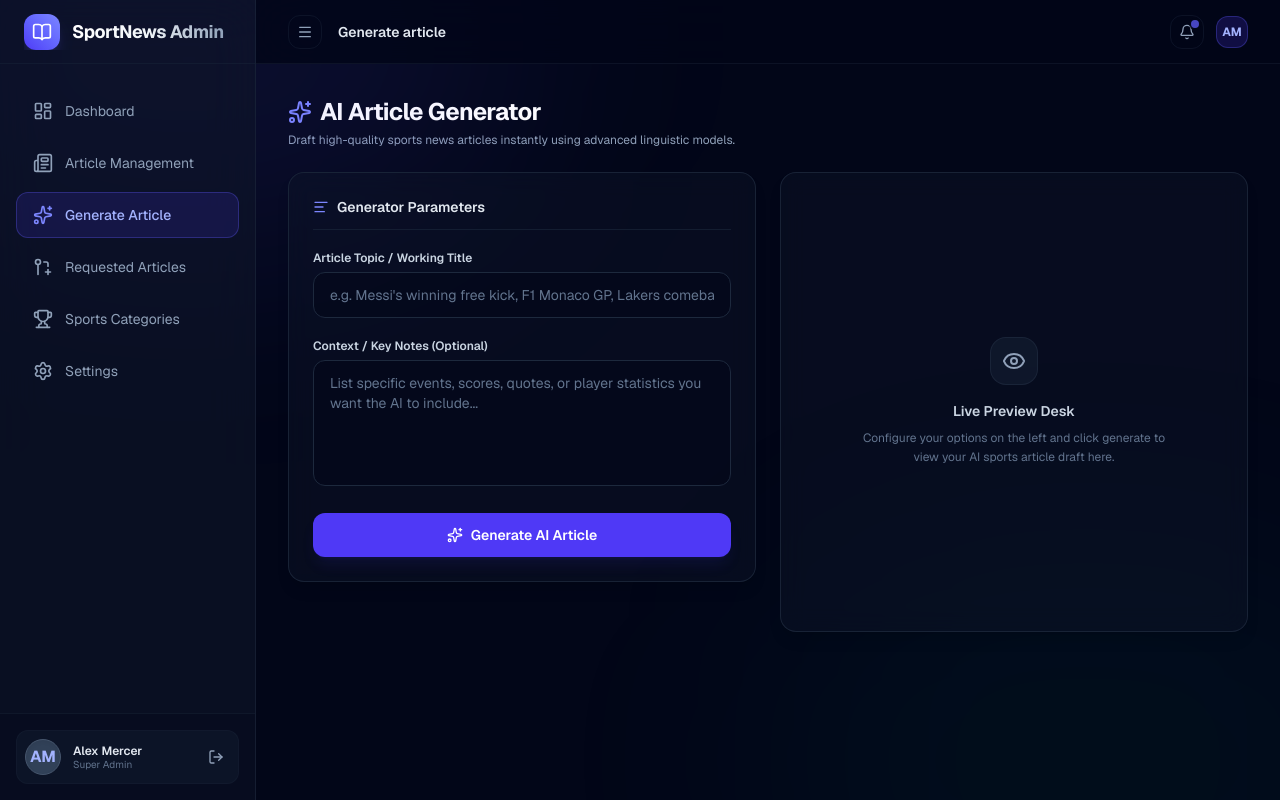
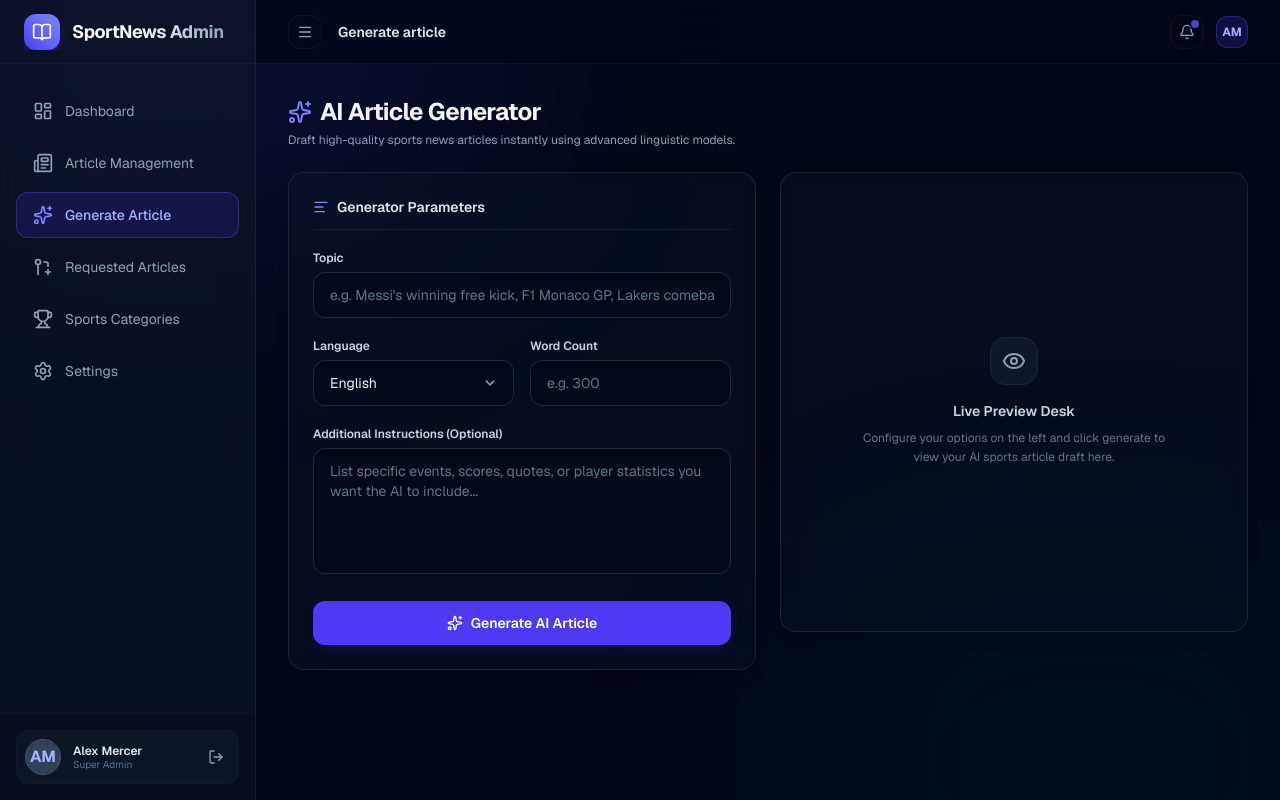
Before and after one commit to murad403/sport-news-admin, a Next.js app: page /en/admin/generate-article in a window 1280 px wide. Built offline with nearby package versions, Linux system fonts and the light colour scheme.

Commit message:
feat: implement GenerateArticlePage with mock AI content generation features

```diff
--- a/src/components/admin/generate-article/GenerateArticlePage.tsx
+++ b/src/components/admin/generate-article/GenerateArticlePage.tsx
@@ -1,7 +1,7 @@
 "use client";
 
 import React, { useState, useEffect } from "react";
-import { Sparkles, Save, Trash2, Send, Plus, X, Globe, Eye, AlignLeft, Image as ImageIcon } from "lucide-react";
+import { Sparkles, X, Globe, Eye, AlignLeft, Image as ImageIcon } from "lucide-react";
 import { useToast } from "@/components/ui/toast";
 
 export default function GenerateArticlePage() {
@@ -10,6 +10,8 @@ export default function GenerateArticlePage() {
   // Generator input states
   const [promptTitle, setPromptTitle] = useState("");
   const [promptDescription, setPromptDescription] = useState("");
+  const [language, setLanguage] = useState("English");
+  const [wordCount, setWordCount] = useState("");
   const tone = "Professional";
 
   // Status states
@@ -60,26 +62,95 @@ export default function GenerateArticlePage() {
   // Generate article details depending on user prompt keywords
   const generateMockArticle = () => {
     const titleLower = promptTitle.toLowerCase();
+    const isItalian = language === "Italian";
     let title = "";
     let content = "";
     let suggestedTags: string[] = [];
 
+    // Helper to adjust word count dynamically
+    const adjustWordCount = (text: string, targetCount: number): string => {
+      const words = text.split(/\s+/);
+      if (words.length >= targetCount) {
+        return words.slice(0, targetCount).join(" ") + "...";
+      }
+
+      let currentText = text;
+      let currentWords = words.length;
+
+      const englishFiller = [
+        "\n\nFurthermore, this development has sparked intense debates among experts who question the long-term sustainability of such high-performance regimes.",
+        "\n\nIn addition, fans are expressing their excitement across social media platforms, making it one of the most talked-about topics of the week.",
+        "\n\nAs the season progresses, team coordinators are looking to adjust their training protocols to harness these findings for future matches.",
+        "\n\nUltimately, only time will tell if this milestone will serve as a turning point for the franchise or merely a temporary flash in the pan."
+      ];
+
+      const italianFiller = [
+        "\n\nInoltre, questo sviluppo ha suscitato intensi dibattiti tra gli esperti, che mettono in dubbio la sostenibilità a lungo termine di regimi così ad alte prestazioni.",
+        "\n\nInoltre, i fan stanno esprimendo il loro entusiasmo sulle piattaforme di social media, rendendolo uno degli argomenti più discussi della settimana.",
+        "\n\nCon il progredire della stagione, i coordinatori del team stanno cercando di adattare i loro protocolli di allenamento per sfruttare questi risultati per le partite future.",
+        "\n\nIn definitiva, solo il tempo dirà se questa pietra miliare servirà da punto di svolta per la franchigia o semplicemente come un fuoco di paglia temporaneo."
+      ];
+
+      const filler = isItalian ? italianFiller : englishFiller;
+      let fillerIdx = 0;
+
+      while (currentWords < targetCount && fillerIdx < filler.length) {
+        currentText += filler[fillerIdx];
+        currentWords = currentText.split(/\s+/).length;
+        fillerIdx++;
+      }
+
+      const finalWords = currentText.split(/\s+/);
+      if (finalWords.length > targetCount) {
+        return finalWords.slice(0, targetCount).join(" ") + "...";
+      }
+      return currentText;
+    };
+
     if (titleLower.includes("messi") || titleLower.includes("miami") || titleLower.includes("soccer") || titleLower.includes("football")) {
+      if (isItalian) {
+        title = promptTitle || "Messi stupisce con una punizione vincente nei tempi supplementari";
+        content = `In un incontro emozionante che ha tenuto i tifosi con il fiato sospeso, Lionel Messi ha dimostrato ancora una volta perché è considerato il più grande di tutti i tempi. Con il punteggio bloccato sul 2-2 al 94° minuto, l'Inter Miami ha ottenuto una punizione da 25 metri.\n\nPrendendo un profondo respiro, il talismano argentino ha curvato una traiettoria sublime sopra la barriera, lasciando il portiere completamente immobile mentre la palla si insaccava nell'incrocio dei pali a sinistra. Il pubblico è esploso in un vero e proprio delirio.\n\n"Sapevamo che sarebbe stata una dura battaglia", ha detto l'allenatore nella conferenza stampa post-partita. "Ma quando hai Lionel in campo, hai sempre una possibilità. Quella punizione è stata pura magia."\n\nQuesta vittoria estende la striscia di imbattibilità dell'Inter Miami a sei partite, proiettandola in vetta alla classifica della conference. Tifosi e analisti sono meravigliati di come Messi, anche in questa fase della sua carriera, continui a regalare spettacoli decisivi sotto la massima pressione.`;
+        suggestedTags = ["Calcio", "Messi", "Inter Miami", "MLS"];
+      } else {
         title = promptTitle || "Messi Stuns with Match-Winning Free Kick in Extra Time";
         content = `In a thrilling encounter that kept fans on the edge of their seats, Lionel Messi once again proved why he is considered the greatest of all time. With the score locked at 2-2 in the 94th minute, Inter Miami was awarded a free kick 25 yards out.\n\nTaking a deep breath, the Argentine talisman curled a sublime strike over the wall, leaving the goalkeeper completely stranded as the ball rattled the top-left corner. The crowd erupted into absolute pandemonium.\n\n"We knew it was going to be a tough battle," said the manager in the post-match conference. "But when you have Lionel on the pitch, you always have a chance. That free kick was pure magic."\n\nThis victory extends Inter Miami's undefeated streak to six matches, catapulting them to the top of the conference standings. Fans and analysts alike are marveling at how Messi, even at this stage of his career, continues to deliver match-winning spectacles under maximum pressure.`;
         suggestedTags = ["Soccer", "Messi", "Inter Miami", "MLS"];
+      }
     } else if (titleLower.includes("hamilton") || titleLower.includes("f1") || titleLower.includes("grand prix") || titleLower.includes("race")) {
+      if (isItalian) {
+        title = promptTitle || "Hamilton conquista una storica pole position al Gran Premio di Monaco";
+        content = `Lewis Hamilton ha regalato uno dei più grandi giri di qualificazione nella storia della Formula 1 per assicurarsi la pole position sulle strade di Monte Carlo. Navigando nel circuito stretto e delimitato da barriere con precisione millimetrica, il veterano pilota britannico ha registrato un tempo strabiliante di 1:10.166.\n\nIl suo compagno di squadra ha concluso a soli 0,082 secondi di distacco in una sessione tesissima, mentre l'attuale leader del campionato si è dovuto accontentare del terzo posto dopo aver toccato la barriera alla chicane delle Piscine.\n\n"La macchina sembrava sui binari oggi", ha detto Hamilton, visibilmente emozionato dopo essere uscito dall'abitacolo. "Questo tracciato richiede un impegno assoluto e ho dato tutto. Partire dalla pole qui è metà dell'opera, ma la domenica è il giorno in cui si conquistano i punti."\n\nCon i sorpassi notoriamente difficili a Monaco, tutti gli occhi saranno puntati sulla linea di partenza. La strategia e il degrado degli pneumatici dovrebbero giocare ruoli cruciali in quello che si preannuncia come un gran premio drammatico.`;
+        suggestedTags = ["F1", "Hamilton", "Monaco GP", "Automobilismo"];
+      } else {
         title = promptTitle || "Hamilton Secures Historic Pole Position at Monaco Grand Prix";
         content = `Lewis Hamilton delivered one of the greatest qualifying laps in Formula 1 history to secure pole position on the streets of Monte Carlo. Navigating the narrow, barrier-lined circuit with millimeter precision, the veteran British driver clocked a blistering time of 1:10.166.\n\nHis teammate finished just 0.082 seconds behind in a tense session, while the current championship leader was forced to settle for third after clipping the guardrail at the swimming pool chicane.\n\n"The car felt like it was on rails today," Hamilton said, visibly emotional after stepping out of the cockpit. "This track requires absolute commitment, and I gave it everything. Starting from pole here is half the battle, but Sunday is where the points are won."\n\nWith overtaking notoriously difficult in Monaco, all eyes will be on the start line. Strategy and tire degradation are expected to play pivotal roles in what promises to be a dramatic grand prix.`;
         suggestedTags = ["F1", "Hamilton", "Monaco GP", "Motorsport"];
+      }
     } else if (titleLower.includes("lebron") || titleLower.includes("nba") || titleLower.includes("lakers") || titleLower.includes("basketball")) {
+      if (isItalian) {
+        title = promptTitle || "LeBron James segna 40 punti nell'emozionante rimonta dei Lakers";
+        content = `LeBron James ha offerto una prestazione magistrale, segnando 40 punti per guidare i Los Angeles Lakers a una straordinaria vittoria in rimonta per 115-112 dopo essere stati sotto di 18 punti nel terzo quarto.\n\nJames è stato inarrestabile in area, realizzando 14 tiri dal campo su 22 e collezionando 9 assist e 8 rimbalzi. La sua tripla decisiva a 12 secondi dalla fine ha sigillato la vittoria, mandando in estasi il pubblico di casa.\n\n"Non abbiamo mai smesso di crederci", ha commentato James nella sua intervista post-partita. "Siamo stati lenti nel primo tempo, ma ci siamo sbloccati in difesa quando contava di più. È un gioco di squadra e tutti hanno contribuito."\n\nQuesta vittoria cruciale riporta i Lakers nella corsa ai playoff, dimostrando che anche nella sua 23esima stagione, l'impatto di LeBron sul campo rimane ineguagliabile.`;
+        suggestedTags = ["NBA", "LeBron", "Lakers", "Pallacanestro"];
+      } else {
         title = promptTitle || "LeBron James Drops 40 Points in Thrilling Lakers Comeback";
         content = `LeBron James put on a masterclass performance, scoring 40 points to guide the Los Angeles Lakers to a stunning 115-112 comeback victory after trailing by 18 points in the third quarter.\n\nJames was unstoppable in the paint, hitting 14 of 22 field goals while racking up 9 assists and 8 rebounds. His clutch three-pointer with 12 seconds remaining sealed the victory, leaving the home crowd in raptures.\n\n"We never stopped believing," James remarked in his post-game interview. "We were sluggish in the first half, but we locked down defensively when it mattered most. It's a team game, and everybody contributed."\n\nThis crucial win puts the Lakers back in the playoff conversation, showcasing that even in his 23rd season, LeBron's impact on the court remains unmatched.`;
         suggestedTags = ["NBA", "LeBron", "Lakers", "Basketball"];
+      }
+    } else {
+      if (isItalian) {
+        title = promptTitle || "L'ascesa delle superstar di nuova generazione nell'atletica moderna";
+        content = `Il panorama sportivo sta vivendo un enorme cambio di paradigma mentre una nuova generazione di atleti sale alla ribalta. Dai campi di calcio a quelli da tennis, giovani prodigi sotto i 21 anni non stanno solo gareggiando: stanno dominando.\n\nQuesta panoramica analitica esplora come i miglioramenti nelle accademie giovanili, l'ottimizzazione del piano alimentare basata sui dati e il condizionamento psicologico abbiano permesso ai giovani di esibirsi a livelli senior d'élite.\n\nI veterani si trovano spinti al limite da nuovi arrivati che giocano senza paura e mostrano parametri atletici precedentemente ritenuti impossibili. Gli scienziati dello sport suggeriscono che questa tendenza subirà solo un'accelerazione nel prossimo decennio.\n\n"Il gioco è più veloce e impegnativo che mai", ha commentato un importante analista sportivo. "Ciò a cui stiamo assistendo è l'evoluzione delle prestazioni atletiche in tempo reale."`;
+        suggestedTags = ["Scienza dello Sport", "Atletica Giovani", "Next-Gen", "Analisi"];
       } else {
         title = promptTitle || "The Rise of Next-Gen Superstars in Modern Athletics";
         content = `The sports landscape is experiencing a massive paradigm shift as a new generation of athletes takes center stage. From football pitches to tennis courts, young prodigies under the age of 21 are not just competing—they are dominating.\n\nThis analytical overview explores how improvements in youth training academies, data-driven diet plan optimization, and psychological conditioning have enabled teenagers to perform at elite senior levels.\n\nVeterans are finding themselves pushed to their limits by newcomers who play with no fear and showcase athletic parameters previously thought impossible. Sports scientists suggest that this trend will only accelerate over the next decade.\n\n"The game is faster and more demanding than ever before," commented a leading sports analyst. "What we are witnessing is the evolution of athletic performance in real time."`;
         suggestedTags = ["Sports Science", "Youth Athletics", "Next-Gen", "Analysis"];
+      }
+    }
+
+    if (wordCount && !isNaN(Number(wordCount))) {
+      content = adjustWordCount(content, Number(wordCount));
     }
 
     setGeneratedTitle(title);
@@ -116,6 +187,8 @@ export default function GenerateArticlePage() {
       setStatus("idle");
       setPromptTitle("");
       setPromptDescription("");
+      setWordCount("");
+      setLanguage("English");
       setArticleImage("");
     }, 1500);
   };
@@ -170,7 +243,7 @@ export default function GenerateArticlePage() {
             {/* Title / Topic */}
             <div>
               <label className="block text-xs font-semibold text-slate-300 mb-1.5">
-                Article Topic / Working Title
+                Topic
               </label>
               <input
                 type="text"
@@ -182,10 +255,53 @@ export default function GenerateArticlePage() {
               />
             </div>
 
+            {/* Language & Word Count Grid */}
+            <div className="grid grid-cols-1 sm:grid-cols-2 gap-4">
+              {/* Language Dropdown */}
+              <div>
+                <label className="block text-xs font-semibold text-slate-300 mb-1.5">
+                  Language
+                </label>
+                <div className="relative">
+                  <select
+                    value={language}
+                    onChange={(e) => setLanguage(e.target.value)}
+                    disabled={status === "generating"}
+                    className="w-full px-4 py-3 bg-slate-950/50 focus:bg-slate-950 border border-slate-800 focus:ring-1 focus:ring-indigo-500/50 rounded-xl text-sm text-slate-100 outline-none transition-all cursor-pointer appearance-none"
+                  >
+                    <option value="English" className="bg-slate-900 text-slate-100">English</option>
+                    <option value="Italian" className="bg-slate-900 text-slate-100">Italian</option>
+                  </select>
+                  <div className="pointer-events-none absolute inset-y-0 right-0 flex items-center px-4 text-slate-400">
+                    <svg className="fill-current h-4 w-4" xmlns="http://www.w3.org/2000/svg" viewBox="0 0 20 20">
+                      <path d="M9.293 12.95l.707.707L15.657 8l-1.414-1.414L10 10.828 5.757 6.586 4.343 8z"/>
+                    </svg>
+                  </div>
+                </div>
+              </div>
+
+              {/* Word Count */}
+              <div>
+                <label className="block text-xs font-semibold text-slate-300 mb-1.5">
+                  Word Count
+                </label>
+                <input
+                  type="number"
+                  placeholder="e.g. 300"
+                  value={wordCount}
+                  onChange={(e) => setWordCount(e.target.value)}
+                  disabled={status === "generating"}
+                  className="w-full px-4 py-3 bg-slate-950/50 focus:bg-slate-950 border border-slate-800 focus:ring-1 focus:ring-indigo-500/50 rounded-xl text-sm text-slate-100 placeholder-slate-500 outline-none transition-all"
+                  min={50}
+                  max={5000}
+                />
+              </div>
+            </div>
+
             {/* Context/Description Prompt */}
             <div>
               <label className="block text-xs font-semibold text-slate-300 mb-1.5">
-                Context / Key Notes (Optional)
+                Additional Instructions (Optional)
               </label>
               <textarea
                 placeholder="List specific events, scores, quotes, or player statistics you want the AI to include..."
```
Lines whose indentation alone changed are shown as unchanged.
